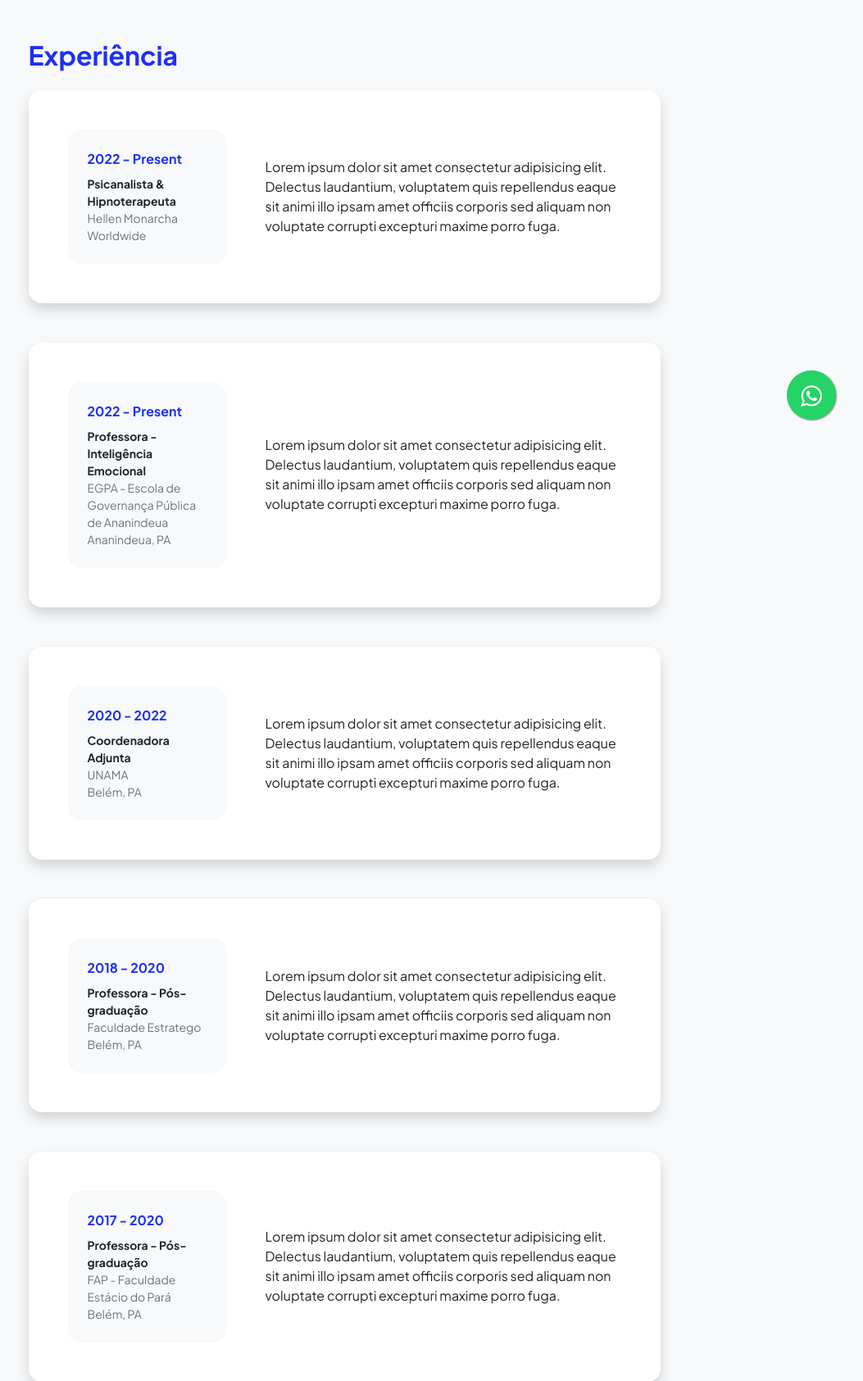
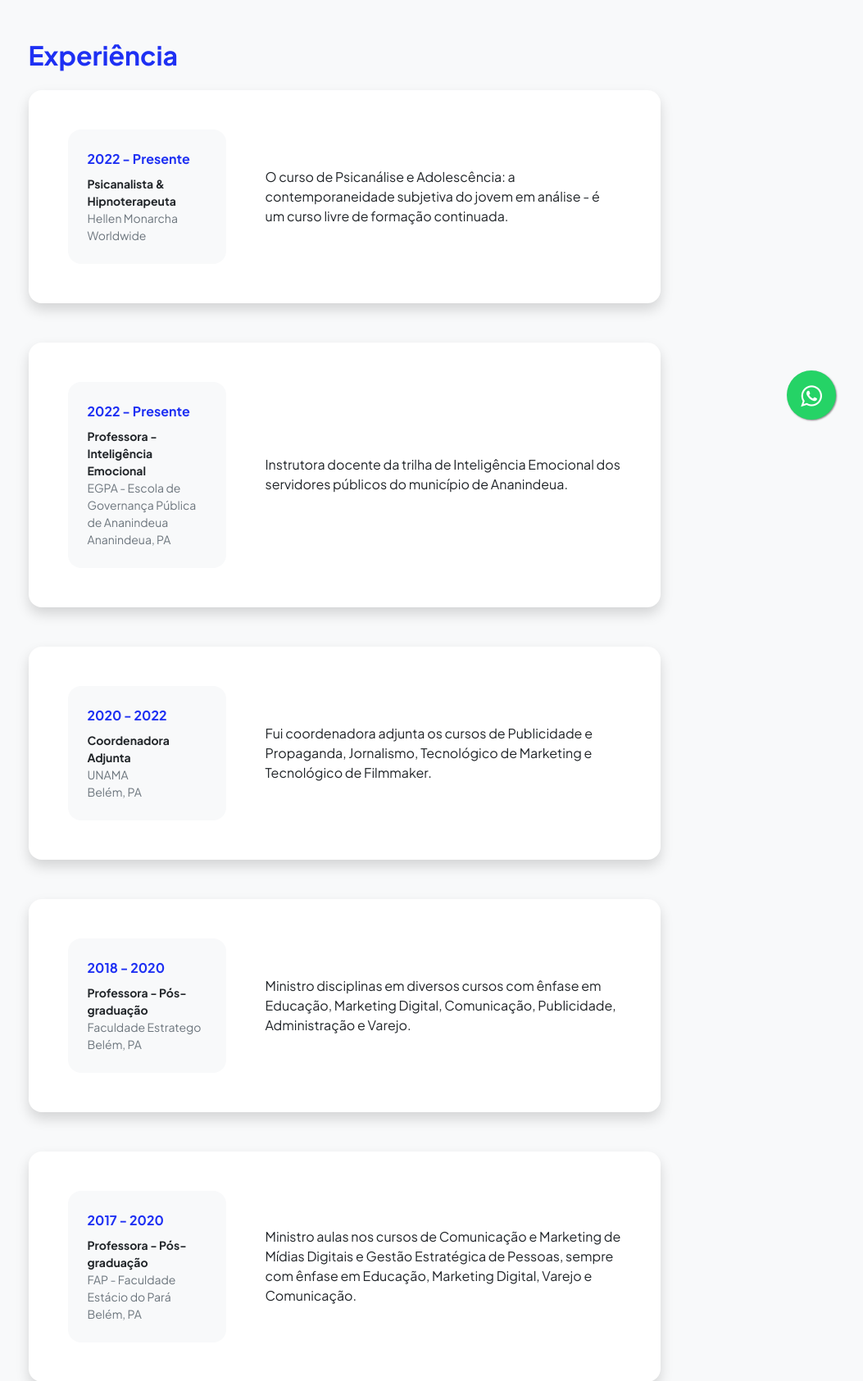
Before and after one commit to emorycardozo/hellen-homepage, a Flask app: page /quemsou in a window 1280 px wide. Shown: the part 248-1933 px from the top of the page at 82% size, without its empty margins (220-1273 px from the left). Run offline with Flask 2, Linux system fonts and the light colour scheme; some libraries are stand-ins or nearby versions.

Commit message:
adiciona descrição nos cards

```diff
--- a/templates/resume.html
+++ b/templates/resume.html
@@ -99,17 +99,15 @@
                                 <div class="row align-items-center gx-5">
                                     <div class="col text-center text-lg-start mb-4 mb-lg-0">
                                         <div class="bg-light p-4 rounded-4">
-                                            <div class="text-primary fw-bolder mb-2">2022 - Present</div>
+                                            <div class="text-primary fw-bolder mb-2">2022 - Presente</div>
                                             <div class="small fw-bolder">Psicanalista & Hipnoterapeuta</div>
                                             <div class="small text-muted">Hellen Monarcha</div>
                                             <div class="small text-muted">Worldwide</div>
                                         </div>
                                     </div>
                                     <div class="col-lg-8">
-                                        <div>Lorem ipsum dolor sit amet consectetur adipisicing elit. Delectus
-                                            laudantium, voluptatem quis repellendus eaque sit animi illo ipsam amet
-                                            officiis corporis sed aliquam non voluptate corrupti excepturi maxime porro
-                                            fuga.</div>
+                                        <div>O curso de Psicanálise e Adolescência: a contemporaneidade subjetiva do
+                                            jovem em análise - é um curso livre de formação continuada.</div>
                                     </div>
                                 </div>
                             </div>
@@ -120,7 +118,7 @@
                                 <div class="row align-items-center gx-5">
                                     <div class="col text-center text-lg-start mb-4 mb-lg-0">
                                         <div class="bg-light p-4 rounded-4">
-                                            <div class="text-primary fw-bolder mb-2">2022 - Present</div>
+                                            <div class="text-primary fw-bolder mb-2">2022 - Presente</div>
                                             <div class="small fw-bolder">Professora - Inteligência Emocional</div>
                                             <div class="small text-muted">EGPA - Escola de Governança Pública de
                                                 Ananindeua
@@ -129,10 +127,8 @@
                                         </div>
                                     </div>
                                     <div class="col-lg-8">
-                                        <div>Lorem ipsum dolor sit amet consectetur adipisicing elit. Delectus
-                                            laudantium, voluptatem quis repellendus eaque sit animi illo ipsam amet
-                                            officiis corporis sed aliquam non voluptate corrupti excepturi maxime porro
-                                            fuga.</div>
+                                        <div>Instrutora docente da trilha de Inteligência Emocional dos servidores
+                                            públicos do município de Ananindeua.</div>
                                     </div>
                                 </div>
                             </div>
@@ -151,10 +147,8 @@
                                         </div>
                                     </div>
                                     <div class="col-lg-8">
-                                        <div>Lorem ipsum dolor sit amet consectetur adipisicing elit. Delectus
-                                            laudantium, voluptatem quis repellendus eaque sit animi illo ipsam amet
-                                            officiis corporis sed aliquam non voluptate corrupti excepturi maxime porro
-                                            fuga.</div>
+                                        <div>Fui coordenadora adjunta os cursos de Publicidade e Propaganda, Jornalismo,
+                                            Tecnológico de Marketing e Tecnológico de Filmmaker.</div>
                                     </div>
                                 </div>
                             </div>
@@ -173,10 +167,8 @@
                                         </div>
                                     </div>
                                     <div class="col-lg-8">
-                                        <div>Lorem ipsum dolor sit amet consectetur adipisicing elit. Delectus
-                                            laudantium, voluptatem quis repellendus eaque sit animi illo ipsam amet
-                                            officiis corporis sed aliquam non voluptate corrupti excepturi maxime porro
-                                            fuga.</div>
+                                        <div>Ministro disciplinas em diversos cursos com ênfase em Educação, Marketing
+                                            Digital, Comunicação, Publicidade, Administração e Varejo.</div>
                                     </div>
                                 </div>
                             </div>
@@ -195,10 +187,9 @@
                                         </div>
                                     </div>
                                     <div class="col-lg-8">
-                                        <div>Lorem ipsum dolor sit amet consectetur adipisicing elit. Delectus
-                                            laudantium, voluptatem quis repellendus eaque sit animi illo ipsam amet
-                                            officiis corporis sed aliquam non voluptate corrupti excepturi maxime porro
-                                            fuga.</div>
+                                        <div>Ministro aulas nos cursos de Comunicação e Marketing de Mídias Digitais e
+                                            Gestão Estratégica de Pessoas, sempre com ênfase em Educação, Marketing
+                                            Digital, Varejo e Comunicação.</div>
                                     </div>
                                 </div>
                             </div>
@@ -217,10 +208,9 @@
                                         </div>
                                     </div>
                                     <div class="col-lg-8">
-                                        <div>Lorem ipsum dolor sit amet consectetur adipisicing elit. Delectus
-                                            laudantium, voluptatem quis repellendus eaque sit animi illo ipsam amet
-                                            officiis corporis sed aliquam non voluptate corrupti excepturi maxime porro
-                                            fuga.</div>
+                                        <div>Ministro aulas nos cursos de Publicidade e Propaganda, com ênfase em
+                                            Marketing Digital, Redação Publicitária para Impressos, Redação Publicitária
+                                            para Mídias Audiovisuais e Planejamento de Comunicação e Marketing.</div>
                                     </div>
                                 </div>
                             </div>
@@ -240,10 +230,8 @@
                                         </div>
                                     </div>
                                     <div class="col-lg-8">
-                                        <div>Lorem ipsum dolor sit amet consectetur adipisicing elit. Delectus
-                                            laudantium, voluptatem quis repellendus eaque sit animi illo ipsam amet
-                                            officiis corporis sed aliquam non voluptate corrupti excepturi maxime porro
-                                            fuga.</div>
+                                        <div>Coordenava os cursos de Publicidade e Propaganda, Jornalismo e Design
+                                            Gráfico.</div>
                                     </div>
                                 </div>
                             </div>
@@ -262,10 +250,8 @@
                                         </div>
                                     </div>
                                     <div class="col-lg-8">
-                                        <div>Lorem ipsum dolor sit amet consectetur adipisicing elit. Delectus
-                                            laudantium, voluptatem quis repellendus eaque sit animi illo ipsam amet
-                                            officiis corporis sed aliquam non voluptate corrupti excepturi maxime porro
-                                            fuga.</div>
+                                        <div>Ministrei aulas nos cursos de Publicidade e Propaganda, Jornalismo,
+                                            Administração e Design Gráfico, com ênfase em Marketing.</div>
                                     </div>
                                 </div>
                             </div>
@@ -293,10 +279,19 @@
                                         </div>
                                     </div>
                                     <div class="col-lg-8">
-                                        <div>Lorem ipsum dolor sit amet consectetur adipisicing elit. Delectus
-                                            laudantium, voluptatem quis repellendus eaque sit animi illo ipsam amet
-                                            officiis corporis sed aliquam non voluptate corrupti excepturi maxime porro
-                                            fuga.</div>
+                                        <div>A Formação em Psicanálise constitui-se num CURSO LIVRE. É amparado pela LDB
+                                            (Lei n° 9394/96), pelo Decreto nº 2.494/98 e Decreto n° 2.208/97. A prática
+                                            psicanalítica é reconhecida pelo Ministério do Trabalho e Emprego / CBO
+                                            2515.50/2002,
+                                            pelo Conselho Federal de Medicina (Consulta nº 4.048/97), pelo Ministério
+                                            Público
+                                            Federal (Parecer 309/88) e pelo Ministério da Saúde (Aviso 257/57), LC
+                                            147/14 (art.
+                                            5-I, IV) e Lei 12.933/08.
+                                            A Escola de Psicanálise de Curitiba está em consonância com as exigências
+                                            para a
+                                            transmissão da psicanálise, uma vez que respeita o tripé: teoria, análise e
+                                            supervisão.</div>
                                     </div>
                                 </div>
                             </div>
@@ -320,10 +315,11 @@
                                         </div>
                                     </div>
                                     <div class="col-lg-8">
-                                        <div>Lorem ipsum dolor sit amet consectetur adipisicing elit. Delectus
-                                            laudantium, voluptatem quis repellendus eaque sit animi illo ipsam amet
-                                            officiis corporis sed aliquam non voluptate corrupti excepturi maxime porro
-                                            fuga.</div>
+                                        <div>O curso habilita seu concluinte à aplicação clínica da hipnose em pacientes
+                                            e em si mesmo para superação de ansiedade, traumas, fobias, medos,
+                                            procrastinação, crenças "normativas". Também desenvolve a atenção e o foco
+                                            nos relacionamentos, estudo, trabalho. Possibilita o autoconhecimento, a
+                                            autoconfiança e o controle emocional.</div>
                                     </div>
                                 </div>
                             </div>
@@ -346,15 +342,49 @@
                                         </div>
                                     </div>
                                     <div class="col-lg-8">
-                                        <div>Lorem ipsum dolor sit amet consectetur adipisicing elit. Delectus
-                                            laudantium, voluptatem quis repellendus eaque sit animi illo ipsam amet
-                                            officiis corporis sed aliquam non voluptate corrupti excepturi maxime porro
-                                            fuga.</div>
+                                        <div>TRABALHO DE CONCLUSÃO DE CURSO:
+                                            O SEO da Meditação e do Mindfulness no Brasil e no Mundo: O que estamos
+                                            buscando?
+
+                                            O objetivo geral desta especialização é propiciar a formação de meditadores,
+                                            professores e pesquisadores com amplo e profundo conhecimento de meditação,
+                                            abrangendo tanto o saber antigo e tradicional quanto o saber moderno e
+                                            científico.
+
+                                            O mercado de trabalho nessa área vem se ampliando, e esse especialista pode
+                                            atuar em consultórios particulares, clínicas multiprofissionais,
+                                            organizações, escolas, hospitais, clubes e academias.</div>
                                     </div>
                                 </div>
                             </div>
                         </div>
                         <!-- Education Card 4-->
+                        <div class="card shadow border-0 rounded-4 mb-5">
+                            <div class="card-body p-5">
+                                <div class="row align-items-center gx-5">
+                                    <div class="col text-center text-lg-start mb-4 mb-lg-0">
+                                        <div class="bg-light p-4 rounded-4">
+                                            <div class="text-secondary fw-bolder mb-2">2017 - 2017</div>
+                                            <div class="mb-2">
+                                                <div class="small fw-bolder">Udacity</div>
+                                                <div class="small text-muted">Mountain View, California</div>
+                                            </div>
+                                            <div class="fst-italic">
+                                                <div class="small text-muted">Nanodegree</div>
+                                                <div class="small text-muted">Digital Marketing</div>
+                                            </div>
+                                        </div>
+                                    </div>
+                                    <div class="col-lg-8">
+                                        <div>Programa de especialização técnica em "Digital Marketing" baseado na
+                                            elaboração e aplicação de oito projetos reais. A aprovação no curso se dá
+                                            com base na eficiência e eficácia dos projetos apresentados e aplicados.
+                                        </div>
+                                    </div>
+                                </div>
+                            </div>
+                        </div>
+                        <!-- Education Card 5-->
                         <div class="card shadow border-0 rounded-4 mb-5">
                             <div class="card-body p-5">
                                 <div class="row align-items-center gx-5">
@@ -372,15 +402,35 @@
                                         </div>
                                     </div>
                                     <div class="col-lg-8">
-                                        <div>Lorem ipsum dolor sit amet consectetur adipisicing elit. Delectus
-                                            laudantium, voluptatem quis repellendus eaque sit animi illo ipsam amet
-                                            officiis corporis sed aliquam non voluptate corrupti excepturi maxime porro
-                                            fuga.</div>
+                                        <div>Mestrado interdisciplinar.</div>
                                     </div>
                                 </div>
                             </div>
                         </div>
-                        <!-- Education Card 5-->
+                        <!-- Education Card 6-->
+                        <div class="card shadow border-0 rounded-4 mb-5">
+                            <div class="card-body p-5">
+                                <div class="row align-items-center gx-5">
+                                    <div class="col text-center text-lg-start mb-4 mb-lg-0">
+                                        <div class="bg-light p-4 rounded-4">
+                                            <div class="text-secondary fw-bolder mb-2">2005 - 2007</div>
+                                            <div class="mb-2">
+                                                <div class="small fw-bolder">FIA - Business School</div>
+                                                <div class="small text-muted">São Paulo, SP</div>
+                                            </div>
+                                            <div class="fst-italic">
+                                                <div class="small text-muted">Especialização</div>
+                                                <div class="small text-muted">Gestão do Varejo</div>
+                                            </div>
+                                        </div>
+                                    </div>
+                                    <div class="col-lg-8">
+                                        <div></div>
+                                    </div>
+                                </div>
+                            </div>
+                        </div>
+                        <!-- Education Card 7-->
                         <div class="card shadow border-0 rounded-4 mb-5">
                             <div class="card-body p-5">
                                 <div class="row align-items-center gx-5">
@@ -398,15 +448,12 @@
                                         </div>
                                     </div>
                                     <div class="col-lg-8">
-                                        <div>Lorem ipsum dolor sit amet consectetur adipisicing elit. Delectus
-                                            laudantium, voluptatem quis repellendus eaque sit animi illo ipsam amet
-                                            officiis corporis sed aliquam non voluptate corrupti excepturi maxime porro
-                                            fuga.</div>
+                                        <div></div>
                                     </div>
                                 </div>
                             </div>
                         </div>
-                        <!-- Education Card 6-->
+                        <!-- Education Card 8-->
                         <div class="card shadow border-0 rounded-4 mb-5">
                             <div class="card-body p-5">
                                 <div class="row align-items-center gx-5">
@@ -424,10 +471,8 @@
                                         </div>
                                     </div>
                                     <div class="col-lg-8">
-                                        <div>Lorem ipsum dolor sit amet consectetur adipisicing elit. Delectus
-                                            laudantium, voluptatem quis repellendus eaque sit animi illo ipsam amet
-                                            officiis corporis sed aliquam non voluptate corrupti excepturi maxime porro
-                                            fuga.</div>
+                                        <div>Bacharelado em comunicação social com habilitação em publicidade e
+                                            propaganda.</div>
                                     </div>
                                 </div>
                             </div>
```
